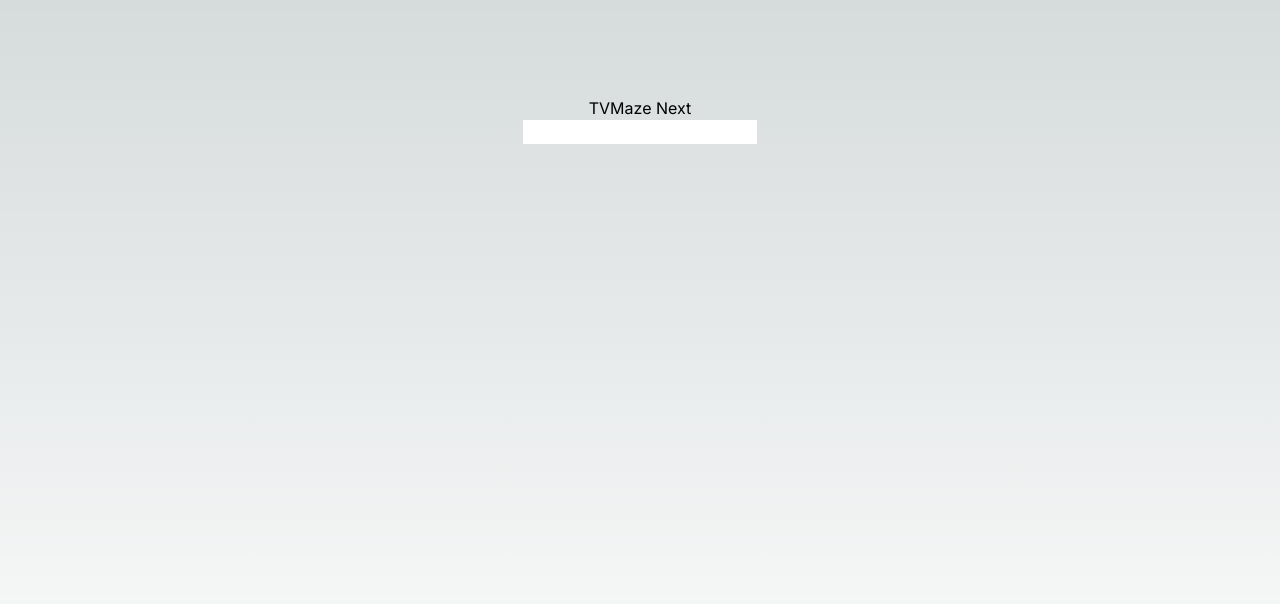
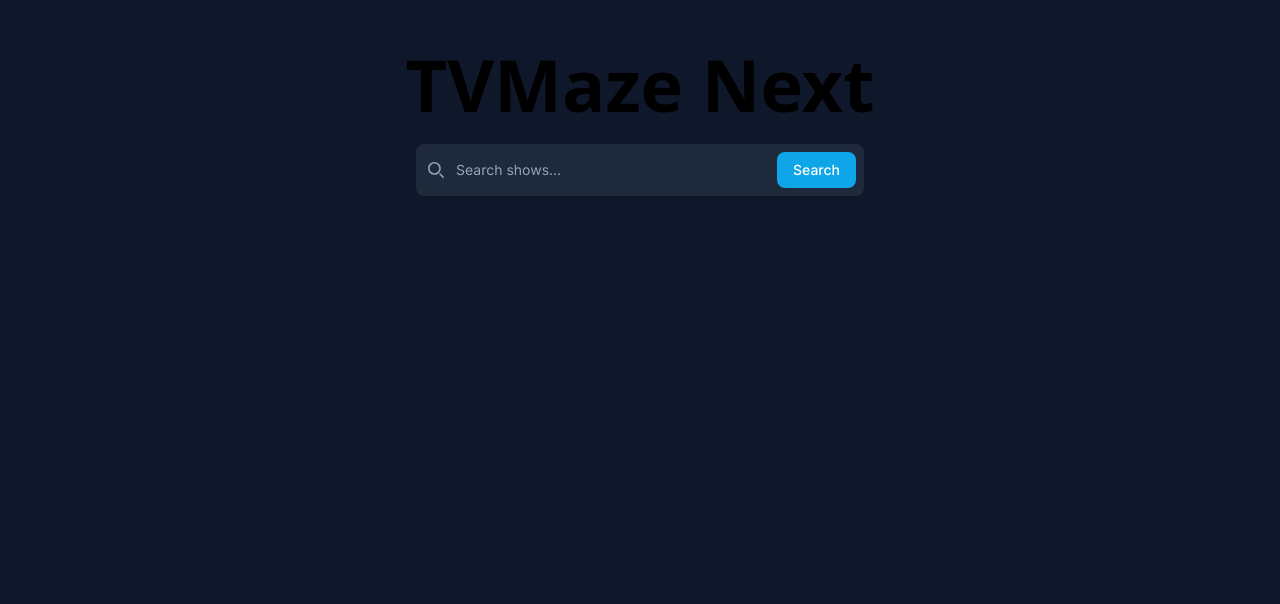
Before and after one commit to AdamRamberg/next-tvmaze, a Next.js app: page / in a window 1280 px wide. Shown: the top 604 px of the page. Built offline with nearby package versions, Linux system fonts and the light colour scheme.

Commit message:
* Fix basic styling * Add tailwind prettier plugin

```diff
--- a/app/components/Search.tsx
+++ b/app/components/Search.tsx
@@ -3,6 +3,67 @@
 import { Suspense, useState } from "react"
 import SearchResult from "./SearchResult"
 import { Show } from "../types"
+
+type SearchInputProps = {
+  onSubmit: () => void
+  value: string
+  onChange: (newValue: string) => void
+}
+
+const SearchInput = ({ onSubmit, value, onChange }: SearchInputProps) => {
+  return (
+    <form
+      className="mb-4 w-full max-w-md"
+      onSubmit={(e) => {
+        e.preventDefault()
+        onSubmit()
+      }}
+    >
+      <label
+        htmlFor="search-input"
+        className="sr-only mb-2 text-sm font-medium text-white"
+      >
+        Search
+      </label>
+      <div className="relative">
+        <div className="pointer-events-none absolute inset-y-0 left-0 flex items-center pl-3">
+          <svg
+            className="h-4 w-4 text-slate-400"
+            aria-hidden="true"
+            xmlns="http://www.w3.org/2000/svg"
+            fill="none"
+            viewBox="0 0 20 20"
+          >
+            <path
+              stroke="currentColor"
+              stroke-linecap="round"
+              stroke-linejoin="round"
+              stroke-width="2"
+              d="m19 19-4-4m0-7A7 7 0 1 1 1 8a7 7 0 0 1 14 0Z"
+            />
+          </svg>
+        </div>
+        <input
+          type="search"
+          id="search-input"
+          className="block w-full rounded-lg bg-slate-800 p-2 pl-10 text-sm text-white placeholder-slate-400 shadow-sm focus:ring-blue-500 lg:p-4 lg:pl-10"
+          placeholder="Search shows..."
+          required
+          value={value}
+          onChange={(e) => {
+            onChange(e.target.value)
+          }}
+        />
+        <button
+          type="submit"
+          className="absolute bottom-1 right-1 rounded-lg bg-sky-500 px-4 py-1 text-sm font-medium text-white hover:bg-sky-400 focus:outline-none focus:ring-2 focus:ring-sky-300 lg:bottom-2 lg:right-2 lg:py-2"
+        >
+          Search
+        </button>
+      </div>
+    </form>
+  )
+}
 
 type Props = {
   initialShows: Show[]
@@ -18,21 +79,13 @@
 
   return (
     <>
-      <form
-        onSubmit={(e) => {
-          e.preventDefault()
+      <SearchInput
+        value={input}
+        onChange={setInput}
+        onSubmit={() => {
           setSearchQuery(input)
-          setInput("")
         }}
-      >
-        <input
-          className="text-black caret-black"
-          onChange={(e) => {
-            setInput(e.target.value)
-          }}
-          value={input}
-        />
-      </form>
+      />
       <Suspense>
         <SearchResult initialShows={initialShows} query={searchQuery} />
       </Suspense>
--- a/app/page.tsx
+++ b/app/page.tsx
@@ -11,8 +11,10 @@
   const initialShows = await fetchShows(initialSearchQuery)
 
   return (
-    <main className="flex min-h-screen flex-col items-center p-24">
-      <h1>TVMaze Next</h1>
+    <main className="flex min-h-screen flex-col items-center bg-slate-900 px-6 py-12 lg:px-12">
+      <h1 className="mb-4 lg:mb-6 font-sans text-5xl font-extrabold lg:text-7xl">
+        TVMaze Next
+      </h1>
       <Suspense>
         <Search
           initialShows={initialShows}
--- a/package.json
+++ b/package.json
@@ -24,6 +24,7 @@
   "devDependencies": {
     "@types/react": "18.2.21",
     "eslint-config-prettier": "^9.0.0",
-    "prettier": "3.0.2"
+    "prettier": "3.0.2",
+    "prettier-plugin-tailwindcss": "^0.5.3"
   }
 }
```
Also changed, not shown: .prettierrc.json, 1 other file (tests, documents, lock files or other folders).
